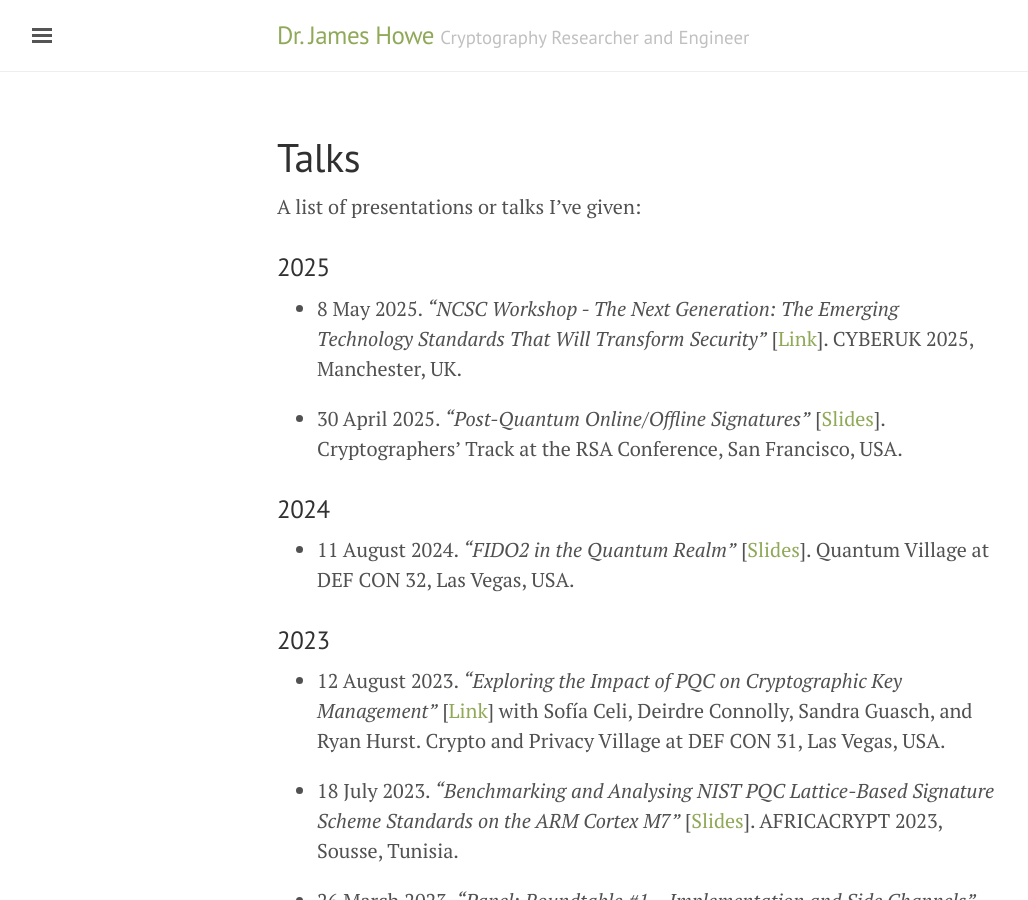
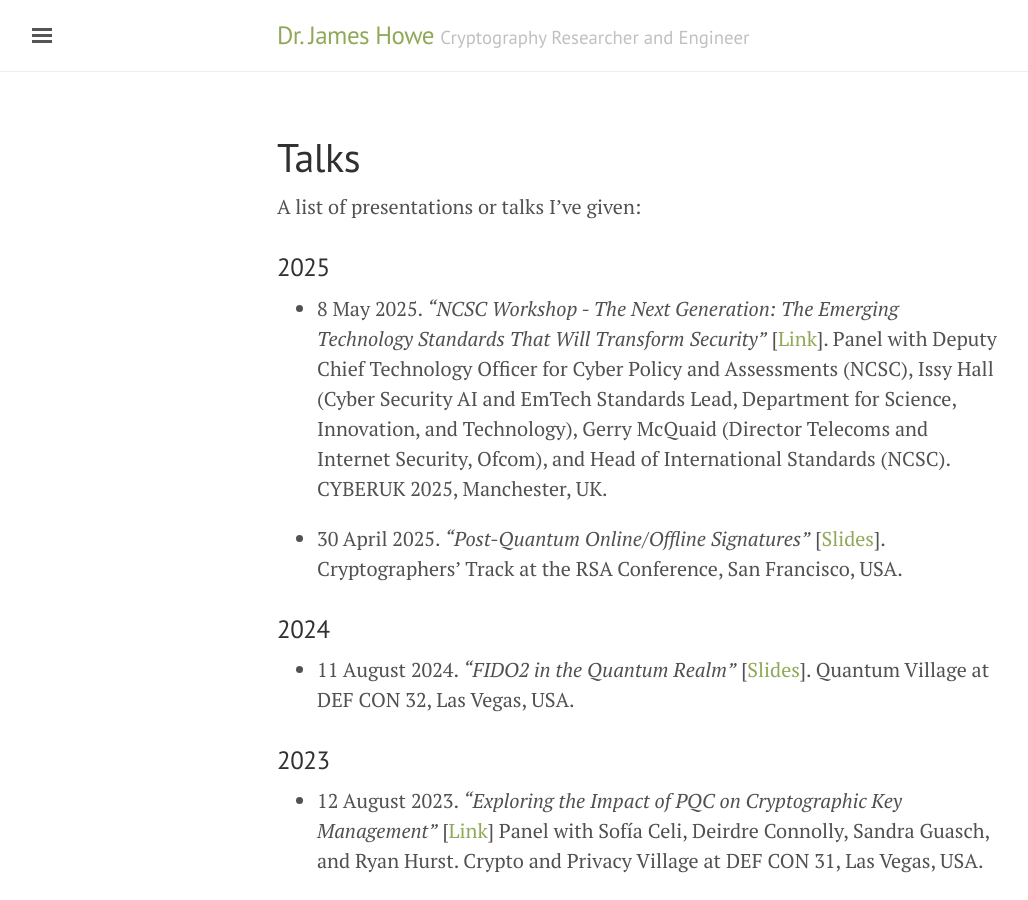
Before and after one commit to jameshoweee/jameshoweee.github.io, a Jekyll site: the page built from talks.md, in a window 1280 px wide and 900 px high. Shown: the whole window, without its empty margins (3-1031 px from the left). Built offline with Jekyll 4.4.1, drawn with Linux system fonts in a browser that asks for light colours.

Commit message:
Update talks.md

```diff
--- a/talks.md
+++ b/talks.md
@@ -7,7 +7,7 @@ permalink: /talks/
 A list of presentations or talks I've given:
 
 ### 2025
-* 8 May 2025. *"NCSC Workshop - The Next Generation: The Emerging Technology Standards That Will Transform Security"* [[Link](https://www.cyberuk.uk/2025/speaker/1627675/james-howe)]. CYBERUK 2025, Manchester, UK.
+* 8 May 2025. *"NCSC Workshop - The Next Generation: The Emerging Technology Standards That Will Transform Security"* [[Link](https://www.cyberuk.uk/2025/speaker/1627675/james-howe)]. Panel with Deputy Chief Technology Officer for Cyber Policy and Assessments (NCSC), Issy Hall (Cyber Security AI and EmTech Standards Lead, Department for Science, Innovation, and Technology), Gerry McQuaid (Director Telecoms and Internet Security, Ofcom), and Head of International Standards (NCSC). CYBERUK 2025, Manchester, UK.
 
 * 30 April 2025. *"Post-Quantum Online/Offline Signatures"* [[Slides](files/rsac2025.pdf)]. Cryptographers’ Track at the RSA Conference, San Francisco, USA.
 
@@ -15,7 +15,7 @@ A list of presentations or talks I've given:
 * 11 August 2024. *"FIDO2 in the Quantum Realm"* [[Slides](files/defcon2024.pdf)]. Quantum Village at DEF CON 32, Las Vegas, USA.
 
 ### 2023
-* 12 August 2023. *"Exploring the Impact of PQC on Cryptographic Key Management"* [[Link](https://twitter.com/CryptoVillage/status/1686898014936596480?s=20)] with Sofía Celi, Deirdre Connolly, Sandra Guasch, and Ryan Hurst. Crypto and Privacy Village at DEF CON 31, Las Vegas, USA.
+* 12 August 2023. *"Exploring the Impact of PQC on Cryptographic Key Management"* [[Link](https://twitter.com/CryptoVillage/status/1686898014936596480?s=20)] Panel with Sofía Celi, Deirdre Connolly, Sandra Guasch, and Ryan Hurst. Crypto and Privacy Village at DEF CON 31, Las Vegas, USA.
 
 * 18 July 2023. *"Benchmarking and Analysing NIST PQC Lattice-Based Signature Scheme Standards on the ARM Cortex M7"* [[Slides](files/AFRICACRYPT2023.pdf)]. AFRICACRYPT 2023, Sousse, Tunisia.
 
```
